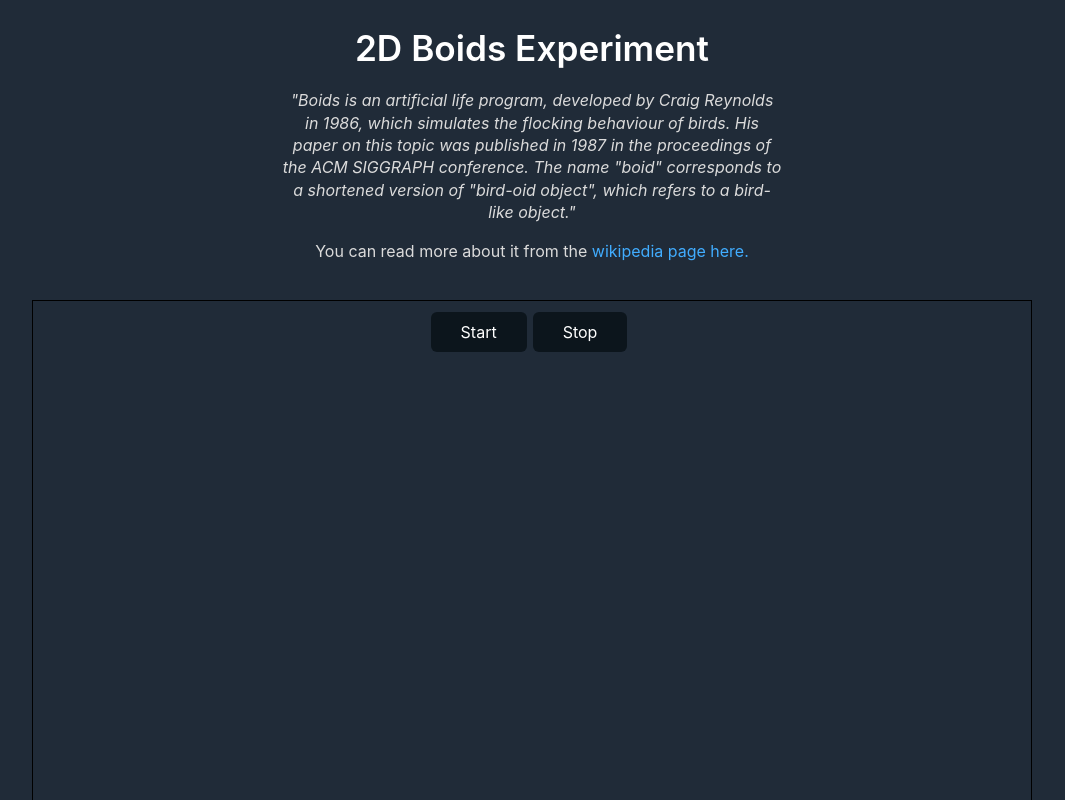
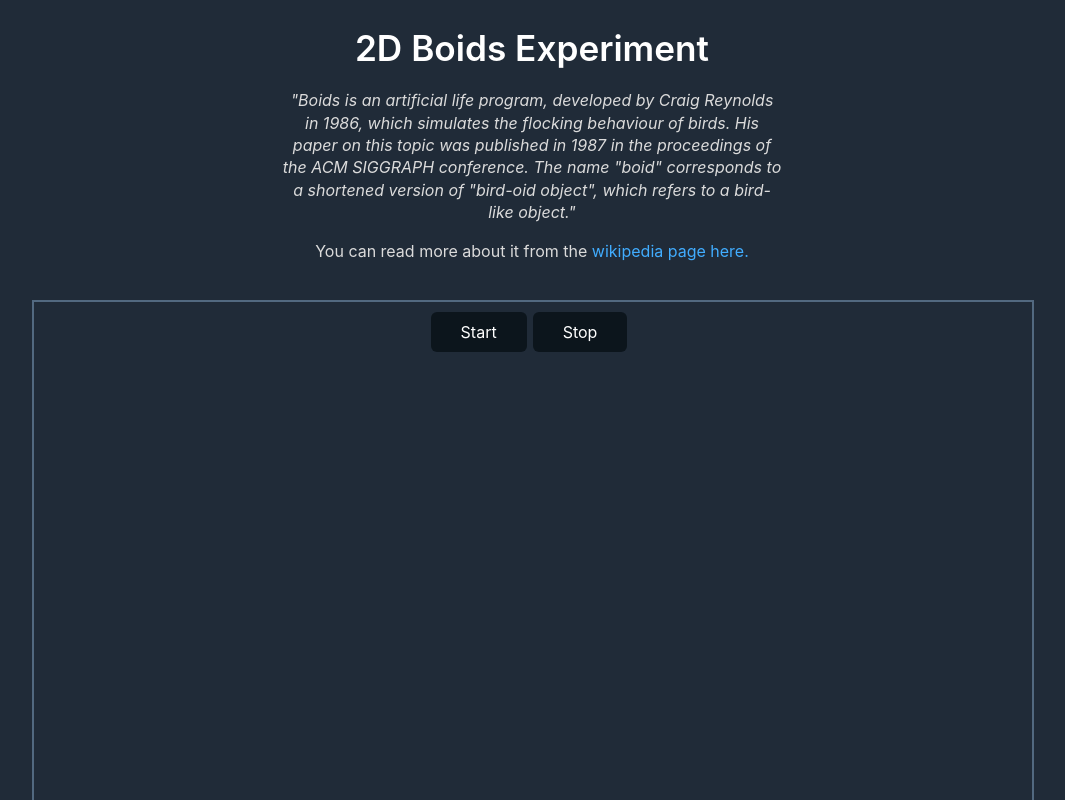
Before and after one commit to amaroklopcic/2d-boids-ts, a React (Create React App) app: page / in a window 1280 px wide. Shown: the top 800 px of the page, without its empty margins (108-1173 px from the left). Built offline with nearby package versions, Linux system fonts and the light colour scheme.

Commit message:
update canvas border color

```diff
--- a/src/components/BoidsCanvas/BoidsCanvas.tsx
+++ b/src/components/BoidsCanvas/BoidsCanvas.tsx
@@ -52,7 +52,7 @@ function BoidsCanvas(props: IBoidsCanvasProps) {
         width={dimensions.width - 2}
         height={dimensions.height - 2}
         style={{
-          border: '1px solid black',
+          border: '2px solid #526980',
         }}
       ></canvas>
       <div className='canvas-overlay'>
```
